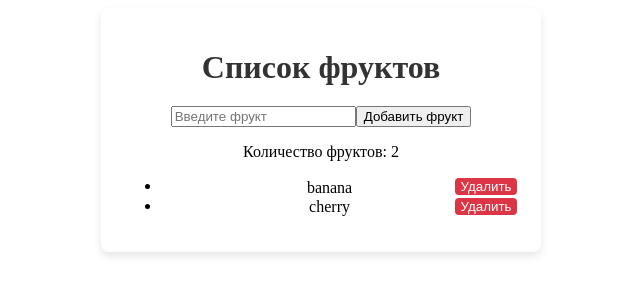
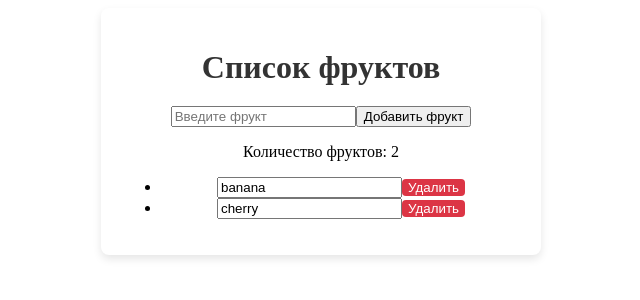
Before and after one commit to innadech/vue-app, a Vue app: page / in a window 1280 px wide. Shown: the top 300 px of the page, without its empty margins (319-959 px from the left). Built offline with nearby package versions, Linux system fonts and the light colour scheme.

Commit message:
Changed: FruitItem edit logic

```diff
--- a/src/components/FruitItem.vue
+++ b/src/components/FruitItem.vue
@@ -8,9 +8,11 @@ export default {
 
 <template>
   <li class="completed">
-    <span v-on:click="$emit('edited-fruit', fruit + '!')" class="task-text">
-      {{ fruit }}
-    </span>
+    <input
+      v-bind:value="fruit"
+      v-on:input="$emit('edited-fruit', $event.target.value)"
+    />
+
     <button v-on:click="$emit('removed-fruit', fruit)" class="deleteButton">
       Удалить
     </button>
```
Also changed, not shown: Car.js (added, +29 -0 lines).
